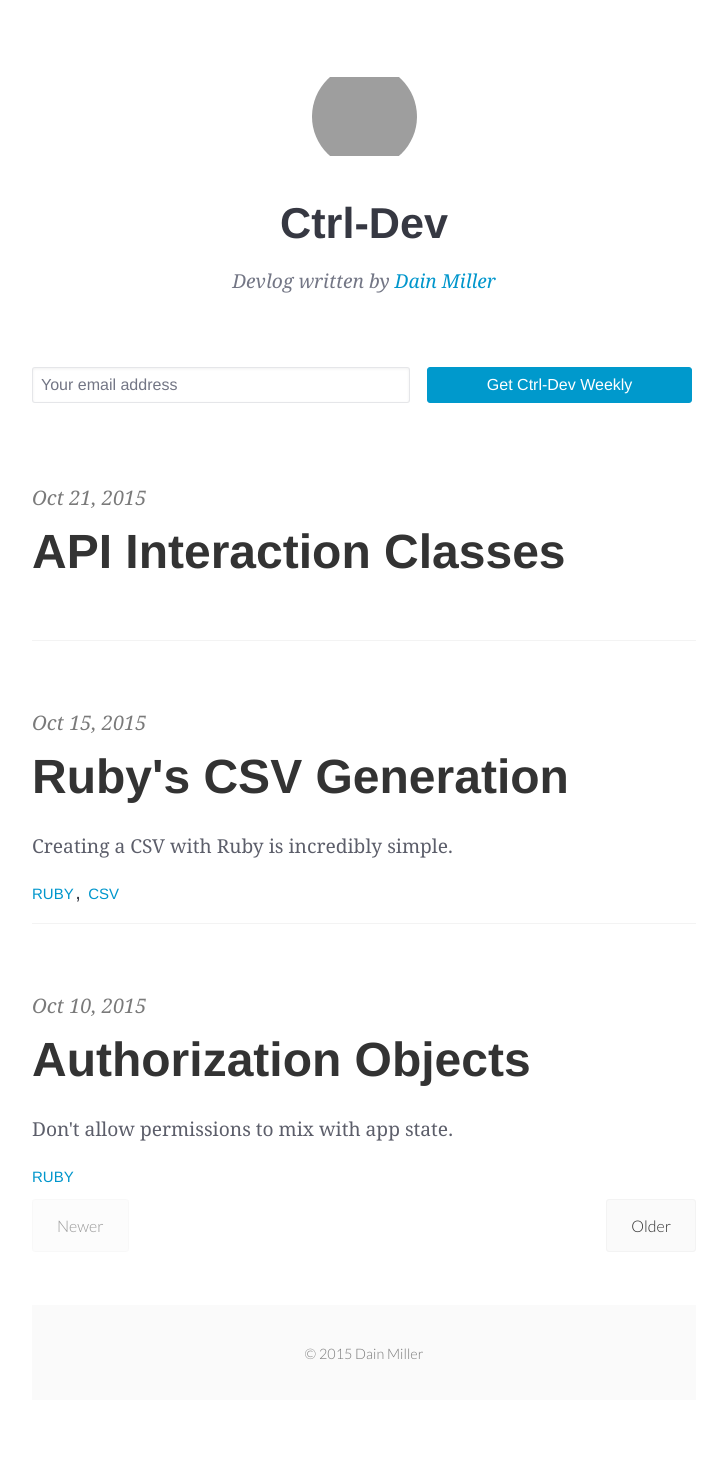
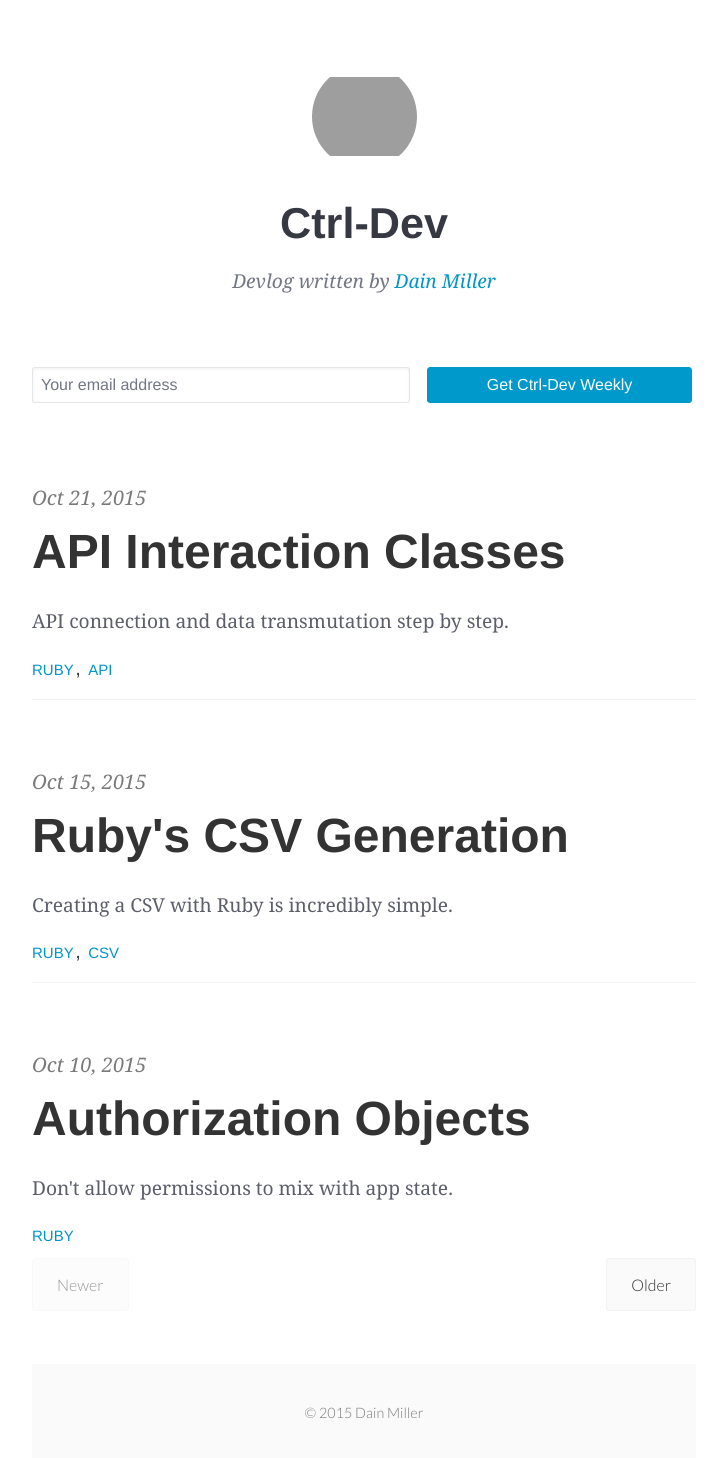
Before and after one commit to mraiur/dainmiller.github.io, a Jekyll site: the page built from index.html, in a window 1280 px wide, cut to the strip 0-1464 px from the top of the page. Shown: the top 1458 px of the strip, without its empty margins (276-999 px from the left). Built offline with Jekyll 4.4.1, drawn with Linux system fonts in a browser that asks for light colours; the list of posts is cut into pages by our own code; before the commit the page ends 1405 px from its top, so only the background shows below that; grey boxes are pictures that could not be loaded.

Commit message:
Update and rename 2015-10-21-test.markdown to 2015-10-21-api-classess.markdown

```diff
--- a/_posts/2015-10-21-test.markdown
+++ b/_posts/2015-10-21-api-classess.markdown
@@ -1,6 +1,8 @@
 ---
 published: true
 title: API Interaction Classes
+tags: [ruby, api]
+summary: API connection and data transmutation step by step.
 layout: post
 ---
 Example code today, that's it.
```
